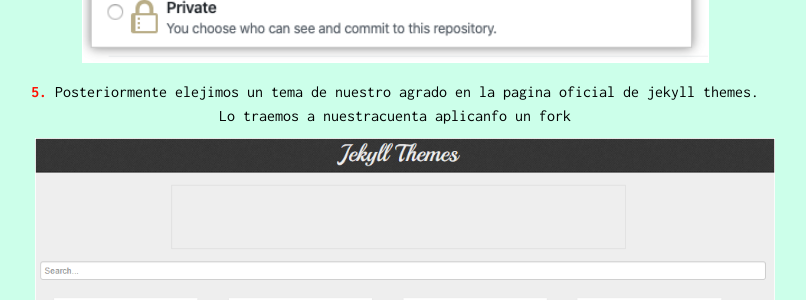
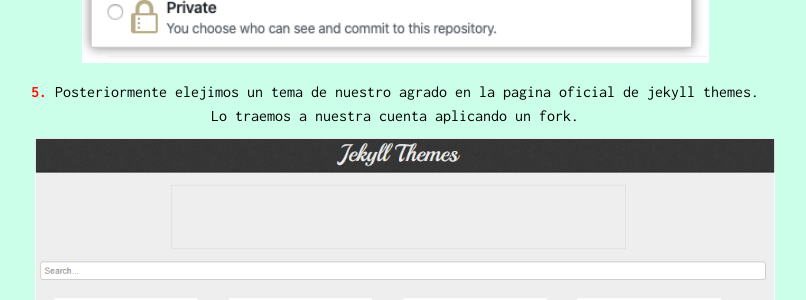
Before and after one commit to Proyecto-Grupo1/blog, a Jekyll site: the page built from _posts/2021-01-11-Creando-una-pagina-con-jekyll.html, in a window 1280 px wide and 900 px high, scrolled down 1169 px. Shown: the part 153-453 px from the top of the window, without its empty margins (245-1051 px from the left). Built offline with Jekyll 4.4.1, drawn with Linux system fonts in a browser that asks for light colours.

Commit message:
Update 2021-01-11-Creando-una-pagina-con-jekyll.html

```diff
--- a/_posts/2021-01-11-Creando-una-pagina-con-jekyll.html
+++ b/_posts/2021-01-11-Creando-una-pagina-con-jekyll.html
@@ -20,7 +20,7 @@
 <img src="../assets/12.PNG"> <br>
 
 <strong><span class="color-red">5.</span></strong> Posteriormente elejimos un tema de nuestro agrado en la pagina oficial de  jekyll themes. <br>
-Lo traemos a nuestracuenta aplicanfo un fork <br>
+Lo traemos a nuestra cuenta aplicando un fork. <br>
 <img src="../assets/13.PNG"> <br>
 
 <hr>
```
